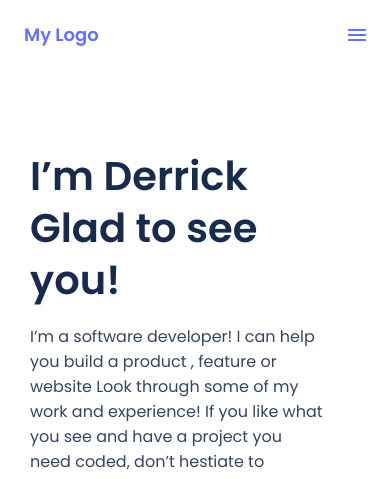
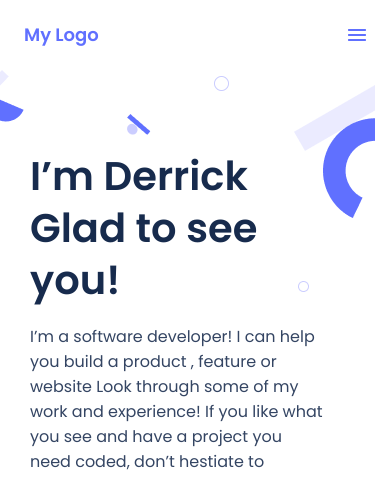
Before and after one commit to derrick1451/Mobile-Portfolio, a website: page index.html in a window 390 px wide. Shown: the top 479 px of the page. Drawn offline with Linux system fonts and the light colour scheme.

Commit message:
Edit css file

```diff
--- a/style.css
+++ b/style.css
@@ -10,6 +10,7 @@
 .wrapper {
   height: 100%;
   width: 100vw;
+  overflow-x: hidden;
 }
 
 .desktop-nav {
@@ -135,7 +136,7 @@ a {
 .main-section {
   display: flex;
   flex-direction: column;
-  background-image: url(images/header.png);
+  background-image: url(/images/header-shapes\ mobile.png);
   height: auto;
   width: 100vw;
   background-repeat: no-repeat;
```
